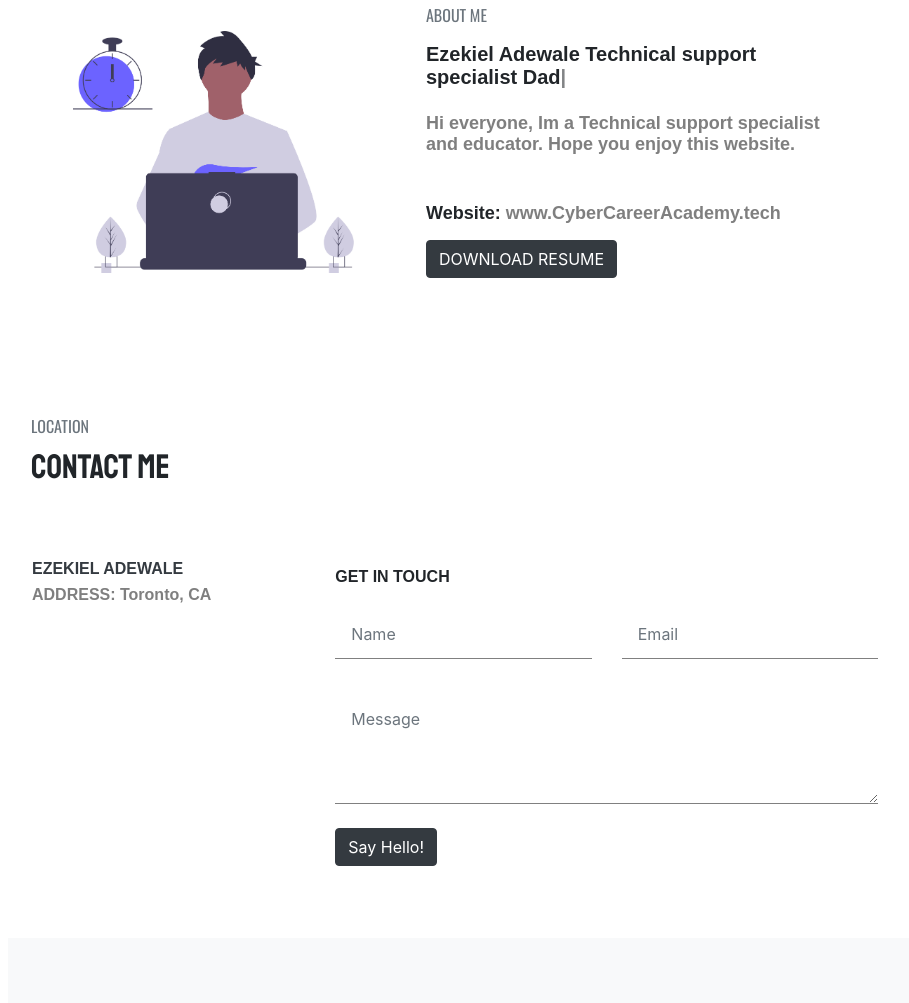
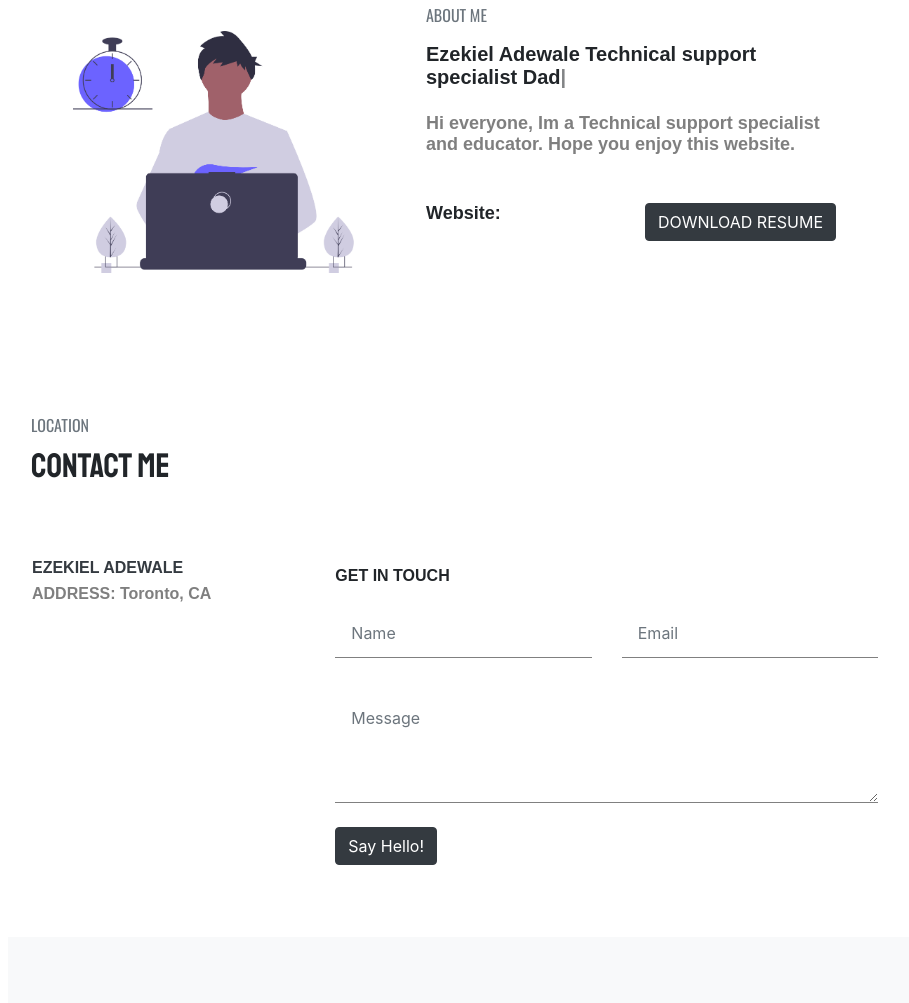
Before and after one commit to zekiellibara1982/Azureresume, a website: page src/index.html in a window 1280 px wide. Shown: the part 1023-2026 px from the top of the page, without its empty margins (313-1222 px from the left). Drawn offline with nearby package versions, Linux system fonts and the light colour scheme; no server answers; a web font is replaced by a local one.

Commit message:
change website

```diff
--- a/src/index.html
+++ b/src/index.html
@@ -82,7 +82,7 @@
                             <div class="d-flex flex-row flex-wrap justify-content-between py-4">
                                 <div class="d-flex flex-column">
                                     <p class="font-ram"><b>Website: </b><span
-                                            class="text-black-50">www.CyberCareerAcademy.tech</span></p>
+                                            class="text-black-50"><www class="ezekiellibara com"></www></span></p>
                             </div>
                             <button type="submit" onclick="window.open('/assets/Ezekiel-resume.pdf')"
                                 class="btn btn-dark text-uppercase mr-3">Download Resume</button>
```
